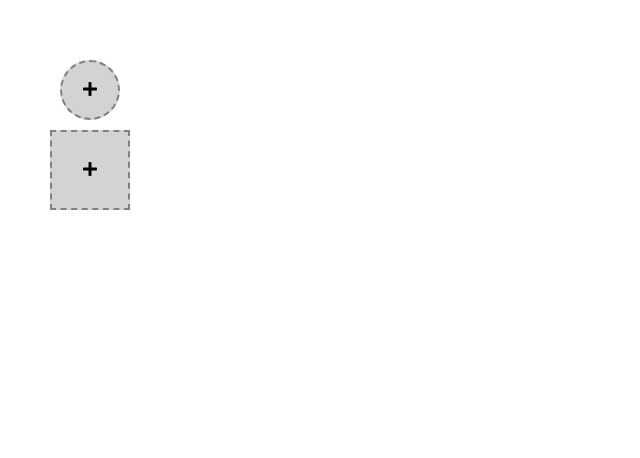
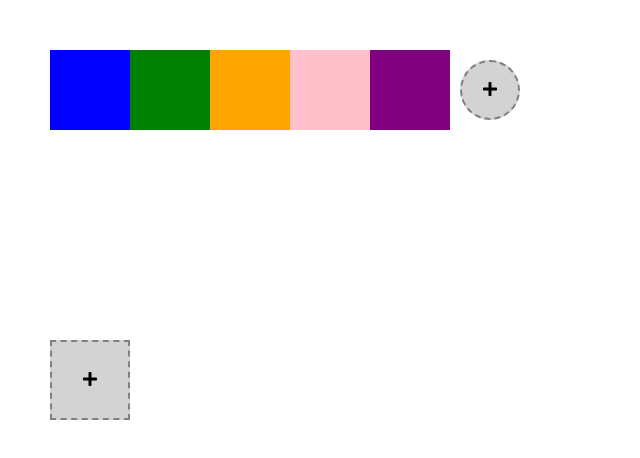
Before and after one commit to devonChurch/avocado, a React (Create React App) app: page / in a window 1280 px wide. Shown: the top 458 px of the page, without its empty margins (0-640 px from the left). Built offline with nearby package versions, Linux system fonts and the light colour scheme.

Commit message:
feat: 🎸 add drag slide transformations

```diff
--- a/src/App.js
+++ b/src/App.js
@@ -41,25 +41,79 @@ const GlobalStyle = createGlobalStyle`
 const createSwatchKey = () => nanoid();
 const SWATCH_BLACK = "#000000";
 
+const createIndexComparison = idOne => ([idTwo]) => idOne === idTwo;
+const findSwatchIndexFromId = (swatches, id) => swatches.findIndex(createIndexComparison(id));
+
+// Move ONLY swatches between the start and over drag indexes
+// all swatches AFTER the drag index move left
+// all swatches BEFORE the drag index move right
+
+const findDragOverSlideDirection = (swatches, dragStartId, dragOverId, swatchIndex) => {
+  const isInDragOverState = dragStartId && dragOverId && dragStartId !== dragOverId;
+  if (!isInDragOverState) return;
+
+  const dragStartIndex = findSwatchIndexFromId(swatches, dragStartId);
+  const dragOverIndex = findSwatchIndexFromId(swatches, dragOverId);
+  const isSlidableSwatch = dragStartIndex !== swatchIndex;
+  if (!isSlidableSwatch) return;
+
+  const isBetweenDragSwatches =
+    (swatchIndex >= dragStartIndex || swatchIndex >= dragOverIndex) &&
+    (swatchIndex <= dragStartIndex || swatchIndex <= dragOverIndex);
+  if (!isBetweenDragSwatches) return;
+
+  const direction = dragStartIndex > swatchIndex ? "right" : "left";
+  // console.clear();
+  console.log(
+    "swatchIndex",
+    swatchIndex,
+    "dragStartIndex",
+    dragStartIndex,
+    "dragOverIndex",
+    dragOverIndex,
+    "swatch",
+    swatchIndex,
+    "is in play",
+    direction
+  );
+
+  return direction;
+
+  // const dragDirection = dragOverIndex < dragStartIndex ? "left" : "right";
+  // const slideDirection = swatchIndex < dragOverIndex ? "left" : "right";
+  // const isDraggingLeft = dragOverIndex <= dragStartIndex; //  ? "left" : "right";
+  // const shouldSlideLeft = swatchIndex <= dragOverIndex; //  ? "left" : "right";
+
+  // if (isDraggingLeft && shouldSlideLeft) {
+  //   return "right";
+  // } else if (!isDraggingLeft && !shouldSlideLeft) {
+  //   return "left";
+  // } else {
+  // }
+
+  // console.log({ isDraggingLeft, shouldSlideLeft });
+
+  // return swatchIndex < dragOverIndex ? "left" : "right";
+};
+
 const App = () => {
-  const [swatches, setSwatches] = useState(new Map());
+  const [swatches, setSwatches] = useState(
+    new Map([["1", "blue"], ["2", "green"], ["3", "orange"], ["4", "pink"], ["5", "purple"]])
+  );
 
   const addNewSwatch = () => {
     const [lastId, lastHex] = [...swatches].pop() || [];
-    setSwatches(
-      new Map([...swatches, [createSwatchKey(), lastHex || SWATCH_BLACK]])
-    );
+    setSwatches(new Map([...swatches, [createSwatchKey(), lastHex || SWATCH_BLACK]]));
   };
 
-  const updateUserSwatch = (id, hex) =>
-    setSwatches(new Map([...swatches, [id, hex]]));
+  const updateUserSwatch = (id, hex) => setSwatches(new Map([...swatches, [id, hex]]));
 
   const [dragStartId, setDragStartId] = useState(null);
   const [dragOverId, setDragOverId] = useState(null);
 
-  const injectAddSwatchDropPoint = (event, id) => {
-    if (dragStartId === id) return;
-  };
+  // const injectAddSwatchDropPoint = (event, id) => {
+  //   if (dragStartId === id) return;
+  // };
 
   const removeDragStartId = () => setDragStartId(null);
   const removeDragOverId = () => setDragOverId(null);
@@ -67,34 +121,32 @@ const App = () => {
     removeDragStartId(null);
     removeDragOverId(null);
   };
-  const moveUserSwatch = moveToId => {
+  const dropUserSwatch = dropId => {
     // debugger;
-    if (dragStartId === moveToId) return;
+    if (dragStartId === dropId) return;
 
-    const swatchesArray = [...swatches];
-    const createIndexComparison = compareId => ([id]) => id === compareId;
-    const moveToIndex = swatchesArray.findIndex(createIndexComparison(moveToId)); // prettier-ignore
-    const dragStartIndex = swatchesArray.findIndex(createIndexComparison(dragStartId)); // prettier-ignore
-    const shoudPrepend = moveToIndex < dragStartIndex; // position === "left";
-    const movedSwatch = [dragStartId, swatches.get(dragStartId)];
-    const movedSwatches = new Map(
-      swatchesArray.reduce((acc, [id, hex]) => {
+    const prevSwatches = [...swatches];
+    const dropIndex = findSwatchIndexFromId(prevSwatches, dropId); // prettier-ignore
+    const dragStartIndex = findSwatchIndexFromId(prevSwatches, dragStartId); // prettier-ignore
+    const shoudPrepend = dropIndex < dragStartIndex; // position === "left";
+    const dropSwatch = [dragStartId, swatches.get(dragStartId)];
+    const nextSwatches = new Map(
+      prevSwatches.reduce((acc, [id, hex]) => {
         switch (true) {
           case id === dragStartId:
             return acc; // Remove the swatch from its orignal location.
-          case id === moveToId:
-            return shoudPrepend
-              ? [...acc, movedSwatch, [id, hex]]
-              : [...acc, [id, hex], movedSwatch];
+          case id === dropId:
+            return shoudPrepend ? [...acc, dropSwatch, [id, hex]] : [...acc, [id, hex], dropSwatch];
           default:
             return [...acc, [id, hex]];
         }
       }, [])
     );
-    setSwatches(movedSwatches);
+    setSwatches(nextSwatches);
+    removeDragIds();
     // const moveSwatch = nextSwatches.get(id);
     // moveSwatch.delete(id)
-    // const moveToIndex = [...nextSwatches].indexOf([])
+    // const dropIndex = [...nextSwatches].indexOf([])
   };
 
   // const createDropZoneHandlers = id => ({
@@ -107,7 +159,7 @@ const App = () => {
     <>
       <GlobalStyle />
       <Swatches>
-        {[...swatches].map(([id, hex]) => {
+        {[...swatches].map(([id, hex], swatchIndex) => {
           // const dropZoneHandlers = createDropZoneHandlers(id);
 
           return (
@@ -117,23 +169,22 @@ const App = () => {
               handleDragStart={() => setDragStartId(id)}
               handleDragOver={() => setDragOverId(id)}
               handleDragExit={removeDragOverId}
-              handleDrop={moveUserSwatch}
-              hasAddHandles={dragStartId && dragStartId !== id}
+              handleDrop={dropUserSwatch}
+              slideDirection={findDragOverSlideDirection(
+                [...swatches],
+                dragStartId,
+                dragOverId,
+                swatchIndex
+              )}
               {...{ id, hex }}
-            >
-              {/* {dragStartId && dragStartId !== id && <InjectSwatch {...dropZoneHandlers} />} */}
-            </UserSwatch>
+            />
           );
         })}
         <AppendSwatch handleAdd={addNewSwatch} />
       </Swatches>
       <Compositions>
         {[...swatches].map(([id, hex]) => (
-          <UserComposition
-            key={id}
-            handleChange={updateUserSwatch}
-            {...{ id, hex }}
-          />
+          <UserComposition key={id} handleChange={updateUserSwatch} {...{ id, hex }} />
         ))}
         <AddComposition handleAdd={addNewSwatch} />
       </Compositions>
--- a/src/Swatch.js
+++ b/src/Swatch.js
@@ -10,7 +10,7 @@ const List = styled.ul`
   margin: 0;
   padding: 0;
   display: grid;
-  grid-gap: 10px;
+  grid-gap: 0; // 10px;
   grid-template-columns: repeat(auto-fill, 80px);
   grid-template-rows: repeat(auto-fill, 80px);
 
@@ -20,19 +20,37 @@ const List = styled.ul`
   }
 `;
 
-const UserItem = styled.li`
+const DragHitBox = styled.li`
   position: relative;
+
+  /* &:focus-within {
+    outline: 2px solid skyblue;
+  } */
+`;
+
+const UserItem = styled.div`
+  pointer-events: none;
+  position: absolute;
   background: ${({ hex }) => hex};
-  border: 0; // 10px solid;
-  border-color: ${({ isLight }) => (isLight ? "black" : "white")};
-  border-radius: 50%;
+  /* border-color: ${({ isLight }) => (isLight ? "black" : "white")}; */
   transition: 100ms;
-  transition-property: background, border-color;
-  opacity: ${({ isDragged }) => (isDragged ? 0.25 : 1)};
+transition-property: background transform;
+/* transition-property: background ${({ slideDirection }) =>
+  slideDirection ? ", transform" : ""}; */
+  opacity: ${({ isDragged }) => (isDragged ? 0.5 : 1)};
+  left: 0;
+  top: 0;
+  width: 100%;
+  height: 100%;
 
-  &:focus-within {
-    outline: 2px solid skyblue;
+${({ slideDirection }) => {
+  // prettier-ignore
+  switch (slideDirection) {
+    case 'left': return css`transform: translateX(-100%);`;
+    case 'right': return css`transform: translateX(100%);`;
+    default: return css`transform: translateX(0);`;
   }
+}}
 `;
 
 const AppendItem = styled.li`
@@ -99,24 +117,18 @@ export const UserSwatch = ({
   handleDragOver,
   handleDragExit,
   handleDrop,
-  hasAddHandles
+  slideDirection
   // ...dropZoneHandlers
 }) => {
   // const inputNode = useRef(null); //  ref={inputNode}
 
   const [isDragged, setIsDragged] = useState(false);
   const swatch = createSwatch(hex);
-  const throttled = throttle(
-    event => handleChange(id, event.target.value),
-    1000
-  );
+  const throttled = throttle(event => handleChange(id, event.target.value), 1000);
 
   return (
-    <UserItem
+    <DragHitBox
       draggable
-      hex={hex}
-      isDragged={isDragged}
-      isLight={swatch.isLight()}
       onDragStart={event => {
         setIsDragged(true);
         handleDragStart(event);
@@ -137,20 +149,9 @@ export const UserSwatch = ({
         event.preventDefault();
       }}
     >
+      <UserItem {...{ hex, isDragged, slideDirection }} isLight={swatch.isLight()} />
       <Input type="color" value={hex} onChange={throttled} />
-      {/* {hasAddHandles && (
-        <>
-          <InjectSwatch
-            position="left"
-            {...{ id, handleDragOver, handleDragExit, handleDrop }}
-          />
-          <InjectSwatch
-            position="right"
-            {...{ id, handleDragOver, handleDragExit, handleDrop }}
-          />
-        </>
-      )} */}
-    </UserItem>
+    </DragHitBox>
   );
 };
 
@@ -164,13 +165,7 @@ export const AppendSwatch = ({ handleAdd }) => {
   );
 };
 
-export const InjectSwatch = ({
-  id,
-  position,
-  handleDragOver,
-  handleDragExit,
-  handleDrop
-}) => {
+export const InjectSwatch = ({ id, position, handleDragOver, handleDragExit, handleDrop }) => {
   const [isOver, setIsOver] = useState(false);
   return (
     // <InjectItem {...props}>
```
